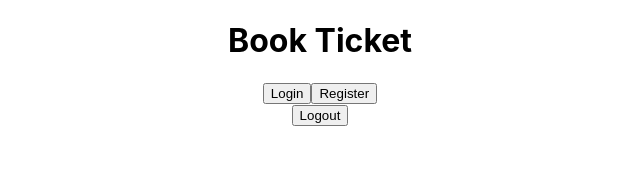
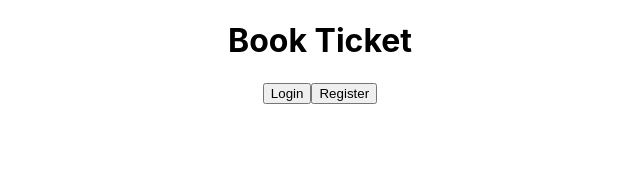
Before and after one commit to jamezjaz/Book_Ticket, a React (Create React App) app: page / in a window 1280 px wide. Shown: the top 194 px of the page, without its empty margins (320-960 px from the left). Built offline with nearby package versions, Linux system fonts and the light colour scheme.

Commit message:
docs: Defines handleHome function on SideNav component
docs: Redirects logged out users to index page

```diff
--- a/src/components/SideNav.js
+++ b/src/components/SideNav.js
@@ -1,19 +1,26 @@
 import React from 'react';
 import { connect } from 'react-redux';
 import PropTypes from 'prop-types';
+import { withRouter } from 'react-router-dom';
 import logout from '../apiRequests/logoutRequest';
 
 const SideNav = props => {
+  const handleHome = () => {
+    const { history } = props;
+    history.push('/');
+  };
+
   const handleLogout = () => {
     const { signOut, user, loginStatus } = props;
     signOut();
+    handleHome();
     console.log(user);
     console.log(loginStatus);
   };
 
   return (
     <div>
-      <button type="button" onClick={handleLogout}>Logout</button>
+      <button type="submit" onClick={handleLogout}>Logout</button>
     </div>
   );
 };
@@ -22,10 +29,12 @@ SideNav.propTypes = {
   signOut: PropTypes.func.isRequired,
   user: PropTypes.instanceOf(Object).isRequired,
   loginStatus: PropTypes.bool,
+  history: PropTypes.instanceOf(Object),
 };
 
 SideNav.defaultProps = {
   loginStatus: null,
+  history: {},
 };
 
 const mapStateToProps = state => ({
@@ -37,4 +46,4 @@ const mapDispatchToprops = dispatch => ({
   signOut: user => dispatch(logout(user)),
 });
 
-export default connect(mapStateToProps, mapDispatchToprops)(SideNav);
+export default connect(mapStateToProps, mapDispatchToprops)(withRouter(SideNav));
--- a/src/container/AirlinesList.js
+++ b/src/container/AirlinesList.js
@@ -7,6 +7,7 @@ import fetchAirlines from '../apiRequests/getRequest';
 import Airline from '../components/Airline';
 import responsive from '../constants/respCarousel';
 import '../styles/AliceCarousel.css';
+import SideNav from '../components/SideNav';
 
 const AirlinesList = props => {
   const { airlines } = props;
@@ -17,8 +18,9 @@ const AirlinesList = props => {
 
   return (
     <>
-      <h1>List Of Trending Airlines</h1>
+      <SideNav />
       <div>
+        <h1>List Of Trending Airlines</h1>
         <AliceCarousel
           responsive={responsive}
           autoPlayInterval={3200}
--- a/src/container/Home.js
+++ b/src/container/Home.js
@@ -1,6 +1,5 @@
 import React from 'react';
 import { Link } from 'react-router-dom';
-import SideNav from '../components/SideNav';
 
 const Home = () => (
   <div>
@@ -10,7 +9,6 @@ const Home = () => (
     <Link to="/register">
       <button type="button">Register</button>
     </Link>
-    <SideNav />
   </div>
 );
 
```
